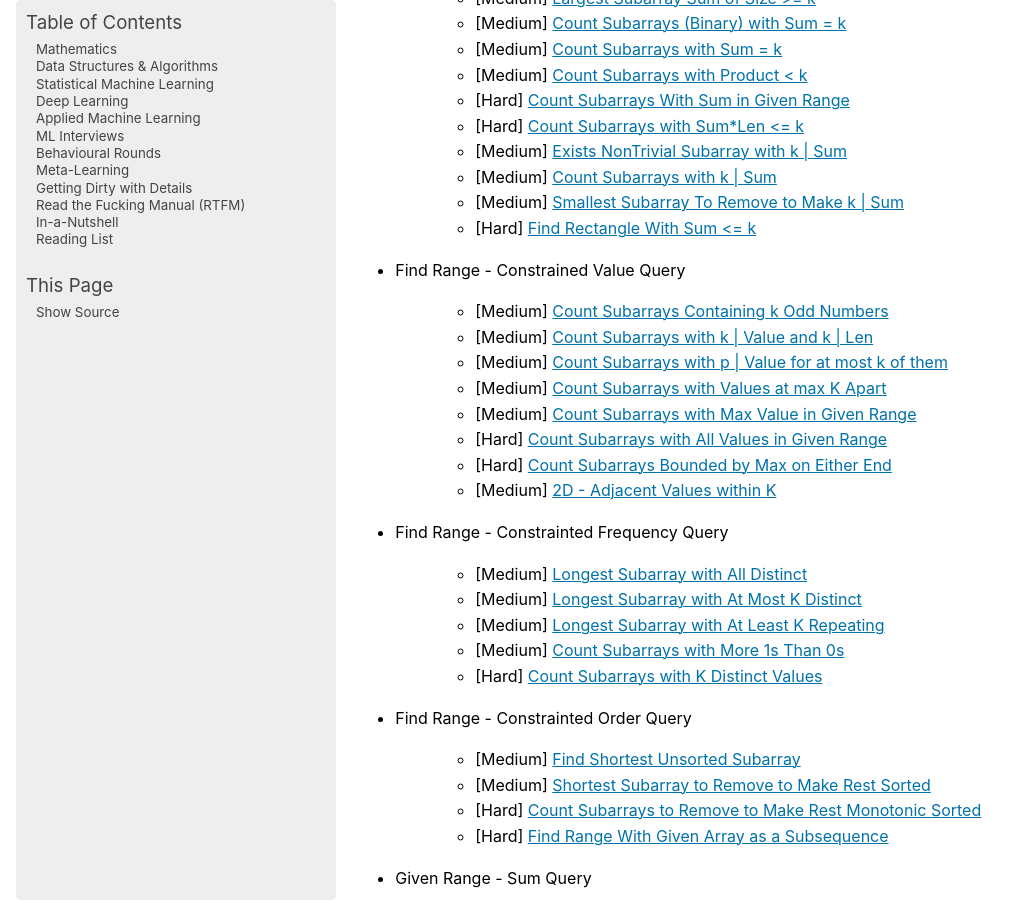
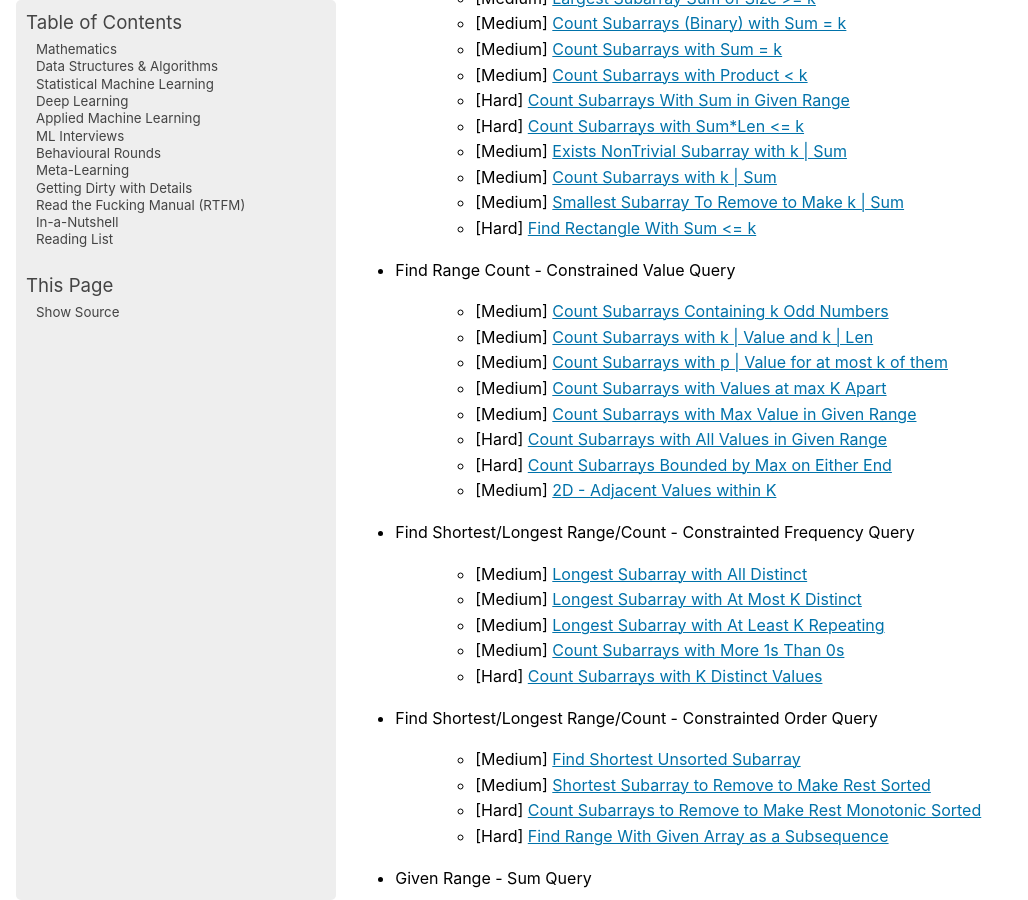
Before and after one commit to uselesstechjunks/leetcode, a Sphinx documentation site: the page built from docs/source/dsa/qb.rst, in a window 1280 px wide and 900 px high, scrolled down 2292 px. Shown: the whole window, without its empty margins (0-1028 px from the left). Built offline with Sphinx 7.4.7, drawn with Linux system fonts in a browser that asks for light colours; pages that are not in the unit, such as notebooks, are missing from menus.

Commit message:
Update qb.rst

```diff
--- a/docs/source/dsa/qb.rst
+++ b/docs/source/dsa/qb.rst
@@ -90,7 +90,7 @@ Arrays
 	- [Medium] `Count Subarrays with k | Sum <https://leetcode.com/problems/subarray-sums-divisible-by-k/description/>`_
 	- [Medium] `Smallest Subarray To Remove to Make k | Sum <https://leetcode.com/problems/make-sum-divisible-by-p/description/>`_
 	- [Hard] `Find Rectangle With Sum <= k <https://leetcode.com/problems/max-sum-of-rectangle-no-larger-than-k/description/>`_
-- Find Range - Constrained Value Query
+- Find Range Count - Constrained Value Query
 
 	- [Medium] `Count Subarrays Containing k Odd Numbers <https://leetcode.com/problems/count-number-of-nice-subarrays/description/>`_
 	- [Medium] `Count Subarrays with k | Value and k | Len <https://leetcode.com/problems/count-of-interesting-subarrays/>`_
@@ -100,14 +100,14 @@ Arrays
 	- [Hard] `Count Subarrays with All Values in Given Range <https://leetcode.com/problems/count-subarrays-with-fixed-bounds/description/>`_
 	- [Hard] `Count Subarrays Bounded by Max on Either End <https://leetcode.com/problems/find-the-number-of-subarrays-where-boundary-elements-are-maximum/>`_
 	- [Medium] `2D - Adjacent Values within K <https://leetcode.com/problems/find-the-grid-of-region-average/description/>`_
-- Find Range - Constrainted Frequency Query
+- Find Shortest/Longest Range/Count - Constrainted Frequency Query
 
 	- [Medium] `Longest Subarray with All Distinct <https://leetcode.com/problems/longest-substring-without-repeating-characters/description/>`_
 	- [Medium] `Longest Subarray with At Most K Distinct <https://leetcode.com/problems/longest-substring-with-at-most-k-distinct-characters/>`_
 	- [Medium] `Longest Subarray with At Least K Repeating <https://leetcode.com/problems/longest-substring-with-at-least-k-repeating-characters/>`_
 	- [Medium] `Count Subarrays with More 1s Than 0s <https://leetcode.com/problems/count-subarrays-with-more-ones-than-zeros/>`_
 	- [Hard] `Count Subarrays with K Distinct Values <https://leetcode.com/problems/subarrays-with-k-different-integers/>`_
-- Find Range - Constrainted Order Query
+- Find Shortest/Longest Range/Count - Constrainted Order Query
 
 	- [Medium] `Find Shortest Unsorted Subarray <https://leetcode.com/problems/shortest-unsorted-continuous-subarray/description/>`_
 	- [Medium] `Shortest Subarray to Remove to Make Rest Sorted <https://leetcode.com/problems/shortest-subarray-to-be-removed-to-make-array-sorted/description/>`_
```
